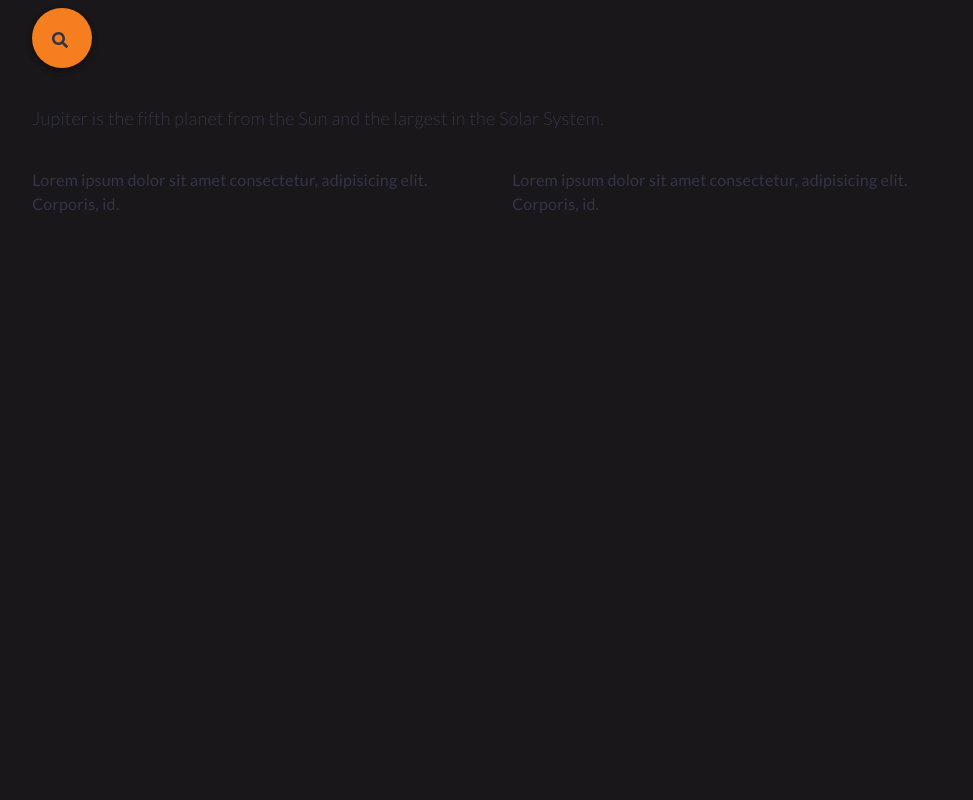
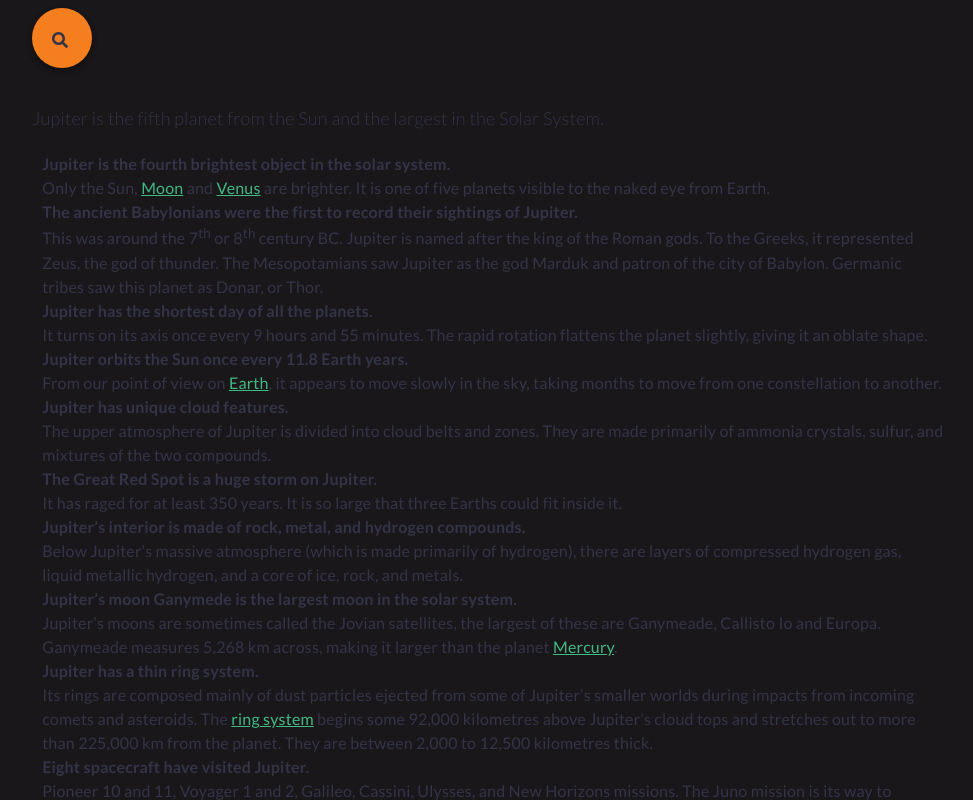
Before and after one commit to shivero/vue-fullscreen-material-search, a Vue app: page / in a window 1280 px wide. Shown: the whole page, without its empty margins (147-1120 px from the left). Built offline with nearby package versions, Linux system fonts and the light colour scheme.

Commit message:
no-max length rule in eslint configuration

```diff
--- a/src/components/HelloWorld.vue
+++ b/src/components/HelloWorld.vue
@@ -22,13 +22,30 @@
           <p>
             Jupiter is the fifth planet from the Sun and the largest in the Solar System.
           </p>
+          <ul>
+<li><strong>Jupiter is the fourth brightest object in the solar system.</strong><br>
+Only the Sun, <a href="https://space-facts.com/the-moon/">Moon</a> and <a href="https://space-facts.com/venus/">Venus</a> are brighter. It is one of five planets visible to the naked eye from Earth.</li>
+<li><strong>The ancient Babylonians were the first to record their sightings of Jupiter.</strong><br>
+This was around the 7<sup>th</sup>&nbsp;or 8<sup>th</sup>&nbsp;century BC. Jupiter is named after the king of the Roman gods. To the Greeks, it represented Zeus, the god of thunder. The Mesopotamians saw Jupiter as the god Marduk and patron of the city of Babylon. Germanic tribes saw this planet as Donar, or Thor.</li>
+<li><strong>Jupiter has the shortest day of all the planets.</strong><br>
+It turns on its axis once every 9 hours and 55 minutes. The rapid rotation flattens the planet slightly, giving it an oblate shape.</li>
+<li><strong>Jupiter orbits the Sun once every 11.8 Earth years.</strong><br>
+From our point of view on <a href="https://space-facts.com/earth/">Earth</a>, it appears to move slowly in the sky, taking months to move from one constellation to another.</li>
+<li><strong>Jupiter has unique cloud features.</strong><br>
+The upper atmosphere of Jupiter is divided into cloud belts and zones. They are made primarily of ammonia crystals, sulfur, and mixtures of the two compounds.</li>
+<li><strong>The Great Red Spot is a huge storm on Jupiter.</strong><br>
+It has raged for at least 350 years. It is so large that three Earths could fit inside it.</li>
+<li><strong>Jupiter’s interior is made of rock, metal, and hydrogen compounds.</strong><br>
+Below Jupiter’s massive atmosphere (which is made primarily of hydrogen), there are layers of compressed hydrogen gas, liquid metallic hydrogen, and a core of ice, rock, and metals.</li>
+<li><strong>Jupiter’s moon Ganymede is the largest moon in the solar system.</strong><br>
+Jupiter’s moons are sometimes called the Jovian satellites, the largest of these are Ganymeade, Callisto Io and Europa. Ganymeade measures 5,268 km across, making it larger than the planet <a href="https://space-facts.com/mercury/">Mercury</a>.</li>
+<li><strong>Jupiter has a thin ring system.</strong><br>
+Its rings are composed mainly of dust particles ejected from some of Jupiter’s smaller worlds during impacts from incoming comets and asteroids. The <a href="https://space-facts.com/gas-giants/#rings">ring system</a> begins some 92,000 kilometres above Jupiter’s cloud tops and stretches out to more than 225,000 km from the planet. They are between 2,000 to 12,500 kilometres thick.</li>
+<li><strong>Eight spacecraft have visited Jupiter.</strong><br>
+Pioneer 10 and 11, Voyager 1 and 2, Galileo, Cassini, Ulysses, and New Horizons missions. The Juno mission is its way to Jupiter and will arrive in July 2016. Other future missions may focus on the Jovian moons Europa, Ganymede, and Callisto, and their subsurface oceans.</li>
+</ul>
         </div>
-        <div class="col-6">
-          Lorem ipsum dolor sit amet consectetur, adipisicing elit. Corporis, id.
-        </div>
-        <div class="col-6">
-          Lorem ipsum dolor sit amet consectetur, adipisicing elit. Corporis, id.
-        </div>
+
       </div>
     </div>
 
```
Also changed, not shown: .eslintrc.js, 6 other files (tests, documents, lock files or other folders).
